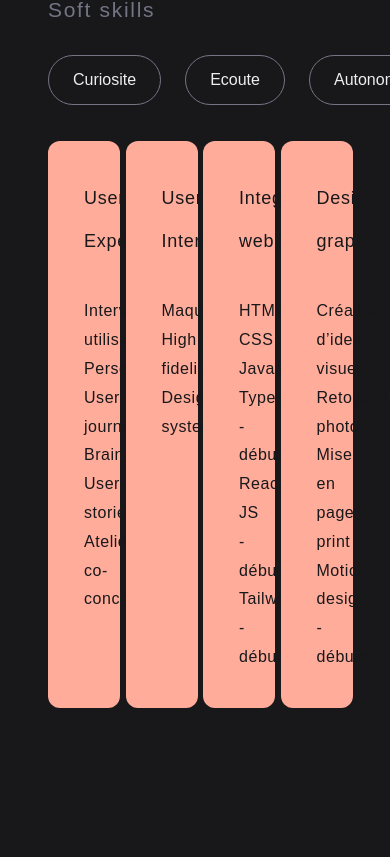
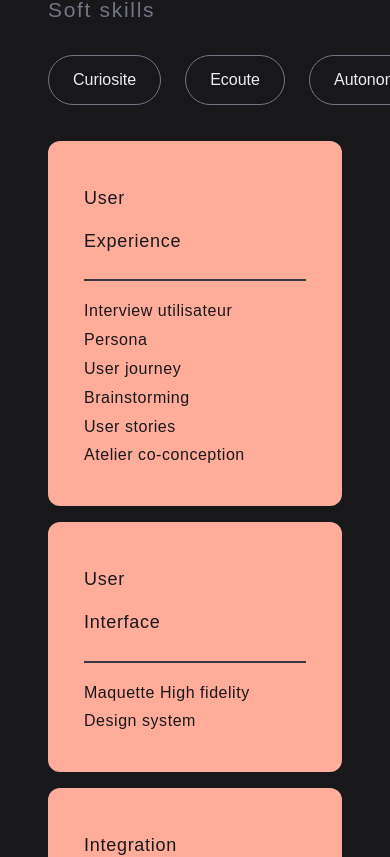
Before and after one commit to Assoghe/portfonextjs, a Next.js app: page / in a window 390 px wide. Shown: the part 2812-3669 px from the top of the page. Built offline with nearby package versions, Linux system fonts and the light colour scheme; a web font is replaced by a local one.

Commit message:
portfolioPage > Fix responsive footer

```diff
--- a/src/app/portfolio/_components/portfolio/ServiceSection.tsx
+++ b/src/app/portfolio/_components/portfolio/ServiceSection.tsx
@@ -20,7 +20,7 @@ export default function ServicesSection() {
         <Tag variant="outline"> Autonomie </Tag>
       </div>
 </div>
-<div className='grid grid-cols-4 gap-4 w-auto'>
+<div className='grid grid-cols-1 gap-4 w-auto tablet:grid-cols-2 desktop:grid-cols-4'>
         {service.map(({ title, content }) => (
           <BlocColor key={title} theme='primary' title={title} content={content} />
         ))}
```
